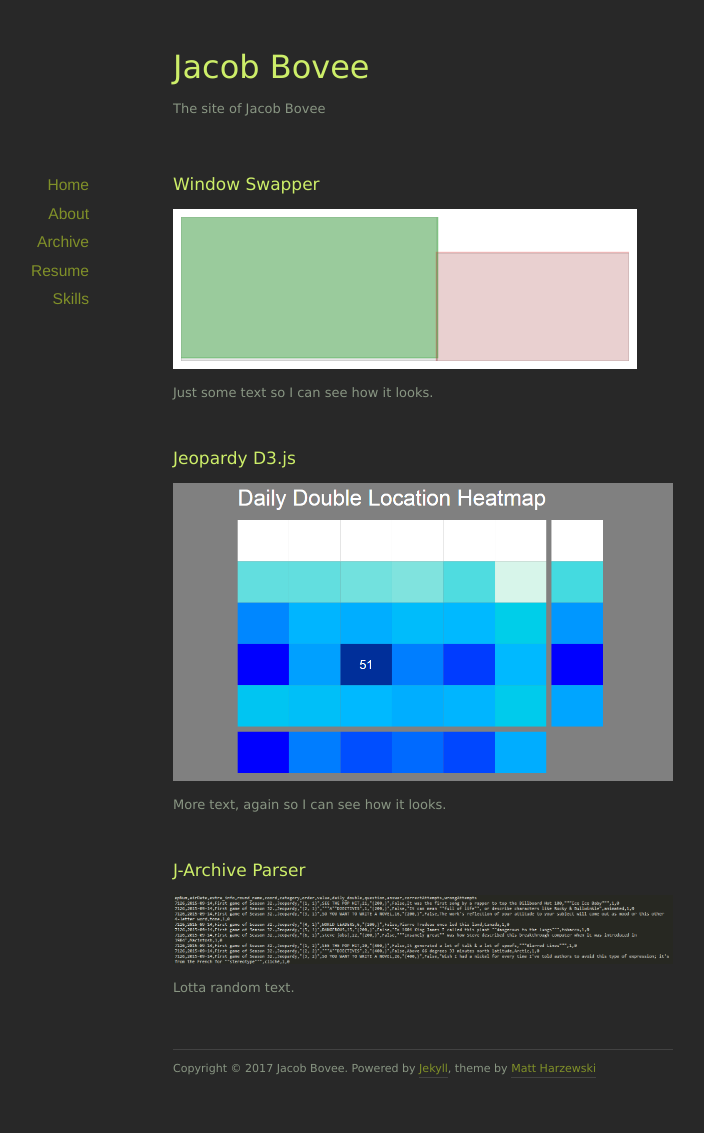
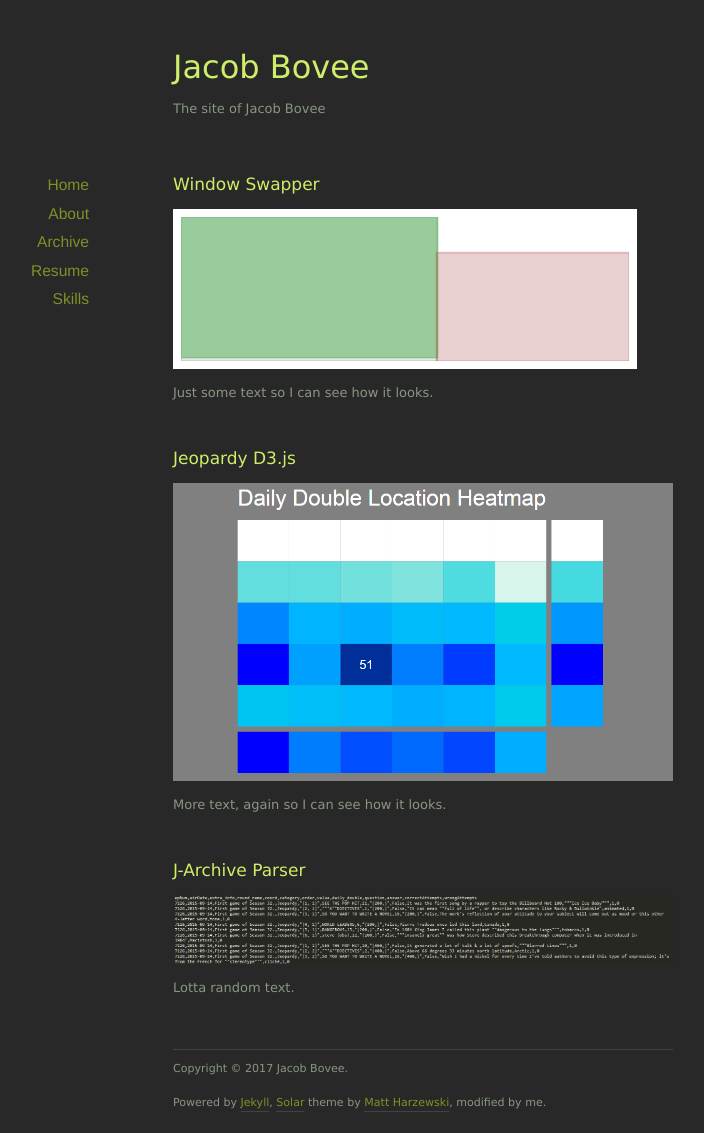
Before and after one commit to jbovee/jbovee.github.io, a Jekyll site: the page built from index.html, in a window 1280 px wide. Shown: the whole page, without its empty margins (217-921 px from the left). Built offline with Jekyll 4.4.1, drawn with Linux system fonts in a browser that asks for light colours; nearby versions of some CDN libraries; the list of posts is cut into pages by our own code; before the commit the page ends 1099 px from its top, so only the background shows below that.

Commit message:
Modified footer: state theme is modified version by me, link to original theme

```diff
--- a/_layouts/default.html
+++ b/_layouts/default.html
@@ -55,7 +55,8 @@
 
 
   <footer id="footer">
-    <p class="copyright">Copyright &copy; {{ site.time | date: '%Y' }} {{ site.title }}. Powered by <a href="http://jekyllrb.com">Jekyll</a>, theme by <a href="http://www.webmaster-source.com">Matt Harzewski</a></p>
+    <p class="copyright">Copyright &copy; {{ site.time | date: '%Y' }} {{ site.title }}.</p>
+    <p class="copyright">Powered by <a href="http://jekyllrb.com" target="_blank">Jekyll</a>, <a href="https://github.com/mattvh/solar-theme-jekyll/" target="_blank">Solar</a> theme by <a href="http://www.webmaster-source.com" target="_blank">Matt Harzewski</a>, modified by me.</p>
   </footer>
 
 
```
